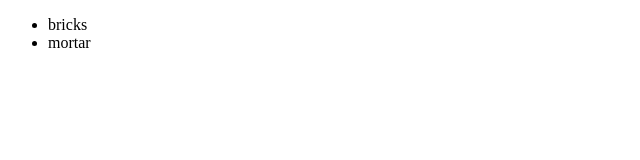
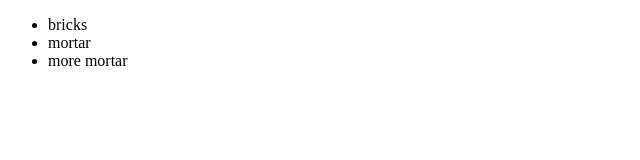
Before and after one commit to tovemannheimer/GitTest, a plain HTML site: page index.html in a window 1280 px wide. Shown: the full height of the page, 0-640 px from the left. Drawn offline with Linux system fonts and the light colour scheme.

Commit message:
additional changes to index

```diff
--- a/index.html
+++ b/index.html
@@ -6,6 +6,7 @@
 		<ul>
 			<LI>bricks</LI>
 			<LI>mortar</LI>
+			<LI>more mortar</LI>
 		</ul>
 	</div>
 </body>
```
